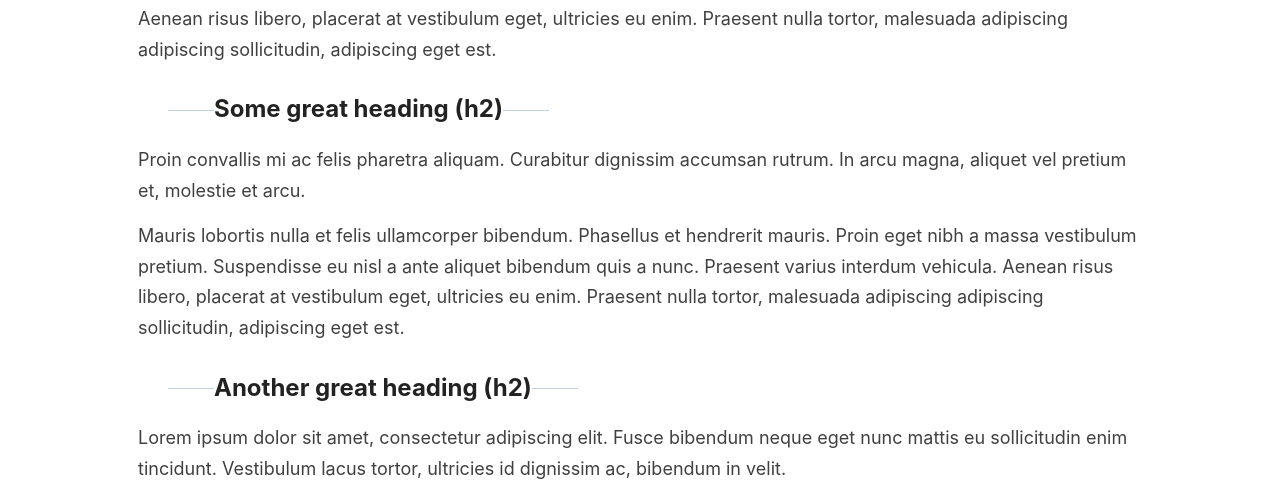
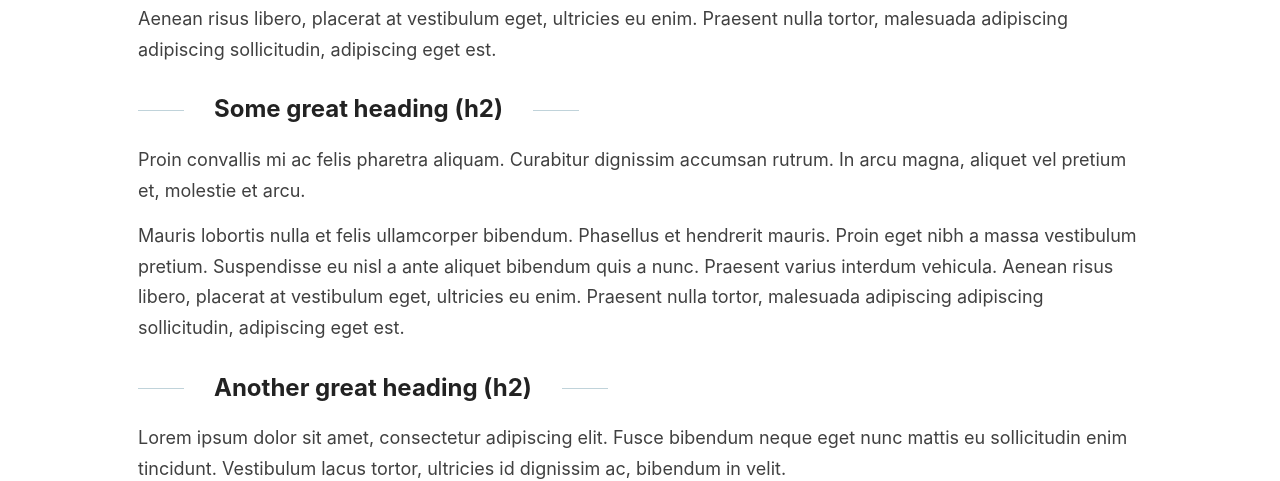
Before and after one commit to xyz-09/blog, a Jekyll site: the page built from zapas/2019-7-27-this-post-demonstrates-post-content-styles.md, in a window 1280 px wide. Shown: the part 362-843 px from the top of the page. Built offline with Jekyll 4.4.1, drawn with Linux system fonts in a browser that asks for light colours.

Commit message:
styles h2

```diff
--- a/assets/style.css
+++ b/assets/style.css
@@ -123,7 +123,7 @@ h2 {
     margin-left: 0;
     margin-right: 30px;
   }
-  .post h2::before {
+  .post h2::after {
     margin-left: 30px;
     margin-right: 0px;
   }
--- a/assets/style.scss
+++ b/assets/style.scss
@@ -72,7 +72,7 @@ h2 {
     margin-left:0;
     margin-right:30px
   }
-  .post h2::before{
+  .post h2::after{
     margin-left:30px;
     margin-right:0px
   }
```
Also changed, not shown: 1 other file.
